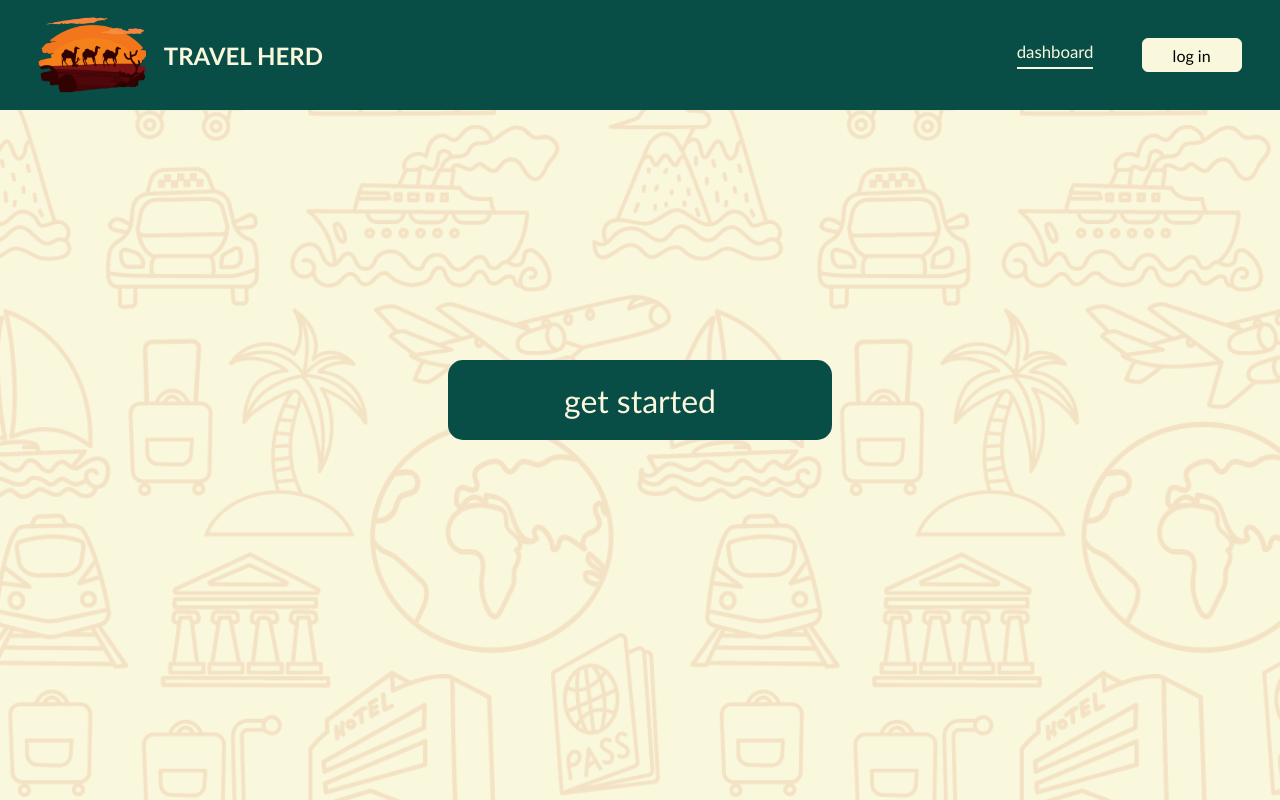
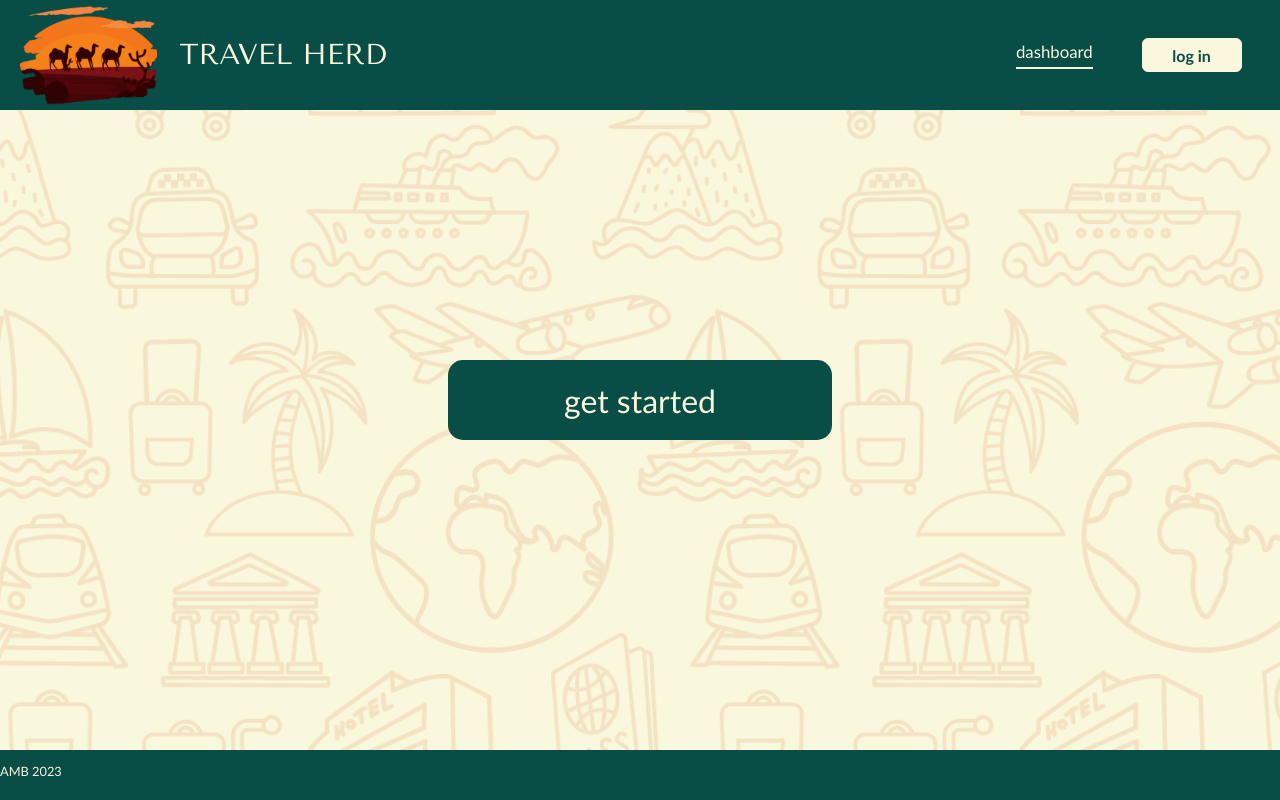
Before and after one commit to SchoolOfCode/bc13_final-project_front-end-amb, a React (Create React App) app: page / in a window 1280 px wide. Shown: the top 800 px of the page. Built offline with nearby package versions, Linux system fonts and the light colour scheme.

Commit message:
card colour changed and footer added

```diff
--- a/src/components/CreateTrip/createTrip.tsx
+++ b/src/components/CreateTrip/createTrip.tsx
@@ -34,7 +34,7 @@ function onSubmit(data:any) {
         <Navbar></Navbar>
     </div> */}
 
-    <h1>Create Trip </h1>
+    <h1>create trip </h1>
 
     <form className="create-trip-item" onSubmit={handleSubmit(onSubmit)}>
     <div className="create-trip-form">
--- a/src/components/Dashboard/dashboard.tsx
+++ b/src/components/Dashboard/dashboard.tsx
@@ -8,6 +8,8 @@ import { useAuth0 } from "@auth0/auth0-react";
 import Login from "../Login/login";
 //import LogoutButton from "../LogoutButton/LogoutButton";
 import Navbar from "../NavBar/NavBar";
+import Footer from "../Footer/footer";
+
 import { AiOutlineUsergroupAdd } from "react-icons/ai";
 import { IoMdCreate } from "react-icons/io";
 import { ImBinoculars } from "react-icons/im";
@@ -68,6 +70,7 @@ const Dashboard = () => {
             <p>trips</p>
           </div>
         </div>
+        <Footer></Footer>
       </section>
 
       <div className={ page === "login" ? "open" : "closed" }>
--- /dev/null
+++ b/src/components/Footer/footer.css
@@ -0,0 +1,19 @@
+footer{
+    width: 100%;
+    height: 50px;
+    display: flex;
+    position: relative;
+    background-color: var(--green);
+    z-index: 3;
+}
+
+.footer-right{
+    color: var(--beige);
+    font-size: 0.8em;
+    justify-content: flex-end;
+    gap:8%;
+    padding: 0 3% 0 0;
+    float: right;
+    text-align: right;
+    margin-right: 30px;
+}
--- /dev/null
+++ b/src/components/Footer/footer.tsx
@@ -0,0 +1,38 @@
+import './footer.css';
+
+const Footer = () => {
+    return (
+        <footer className="footer">
+                <div className="footer-right">
+                    <p>AMB 2023</p>
+                </div>
+            </footer>
+    );
+    }
+
+export default Footer;
+
+
+    //     <div id="nav-left">
+    //       <img
+    //         className="logo"
+    //         src={logo}
+    //         alt="camels walking off into distance"
+    //       ></img>
+    //       <h2 className="text">TRAVEL HERD</h2>
+    //     </div>
+    //     <div id="nav-right">
+    //       <div
+    //         onClick={() => {
+    //           pageSelect("dashboard");
+    //         }}
+    //         id="dashboard-link-container"
+    //       >
+    //         <span className="dashboard-btn">dashboard</span>
+    //         <span className="underline"></span>
+    //       </div>
+
+    //       <AuthButtons />
+    //     </div>
+    //     {/* <button className ="button-24">Log in</button> */}
+    //   </nav>
--- a/src/components/JoinTripPage/joinTrip.tsx
+++ b/src/components/JoinTripPage/joinTrip.tsx
@@ -24,7 +24,7 @@ function handleSubmit(e:any) {
         </div> */}
 
 
-        <h2>join trip</h2>
+        <h1>join trip</h1>
 
         <form className="join-form-item" onSubmit={handleSubmit}>
             <label>Enter trip ID:
--- a/src/components/NavBar/NavBar.css
+++ b/src/components/NavBar/NavBar.css
@@ -16,9 +16,9 @@ nav {
   display: flex;
   justify-content: flex-start;
   align-items: center;
-  gap:3%;
+  gap:2%;
   flex-basis:50%;
-  padding: 0 0 0 3%;
+  padding: 0 0 0 1.5%;
 }
 
 #nav-right {
@@ -30,14 +30,26 @@ nav {
 }
 
 .logo{
-max-height:70%;
+max-height:90%;
+}
 
-}
+
 
 h2 {
     margin:0;
     color: var(--beige);
 
+}
+
+.text{
+  font-family: 'Tenor Sans', sans-serif;
+  color: var(--beige);
+  font-size: 1.8em;
+  top: 50%;
+  justify-content: left;
+  line-height: 110px;
+  margin-left: 10px;
+  font-weight: normal;
 }
 
 .dashboard-btn {
@@ -79,6 +91,8 @@ h2 {
     width: 100px;
     border-radius: 6px;
     font: var(--font);
+    color: var(--green);
+    font-weight: bold;
 
   }
 
@@ -128,12 +142,4 @@ nav .menu-text a:hover {
   max-height: 80%;
 }
 
-.text{
-  font-family: 'Tenor Sans', sans-serif;
-  color: var(--beige);
-  font-size: 2em;
-  top: 50%;
-  justify-content: left;
-  line-height: 110px;
-  margin-left: 10px;
-} */
+ */
--- a/src/components/ViewTripsPage/TripCard/TripCard.css
+++ b/src/components/ViewTripsPage/TripCard/TripCard.css
@@ -1,11 +1,14 @@
 .trip-card {
     width: 250px;
     height: 150px;
-    background-color: var(--light-orange);
     display: flex;
     justify-content: center;
     align-items: center;
     margin: 20px;
     border: 4px solid var(--red-brown);
     border-radius: var(--border-radius);
-}
+    background-color: var(--red-brown);
+    color: var(--beige);
+    background-image: url(../../../../src/images/travel-bg.png);
+    background-size: cover;
+    }
--- a/src/components/ViewTripsPage/viewTripsPage.css
+++ b/src/components/ViewTripsPage/viewTripsPage.css
@@ -17,3 +17,16 @@
     flex-direction: row;
     margin-bottom: 0;
 }
+.trip-card {
+    background: var(--red-brown);
+    color: var(--beige);
+    border: 3px solid var(--red-brown);
+}
+
+.trip-card:hover{
+        background-color: var(--green);
+        color: var(--beige);
+        border: 3px solid var(--green);
+        cursor: pointer;
+        background-image: none;
+}
--- a/src/components/ViewTripsPage/viewTripsPage.tsx
+++ b/src/components/ViewTripsPage/viewTripsPage.tsx
@@ -85,16 +85,16 @@ const ViewTrips = (props:any) => {
 
 
     return (
+
        <div className='view-trips-div'>
+        <h1>your trips</h1>
 
-
-       <div className="view-trip-form-item">
+        <div className="view-trip-form-item">
 
             {tripsArr.map((trip) => {
                 return (<div key={Math.random() * 10000}>
 
-
-                    <TripCard tripDetails={props.setTripDetails} handlePage={props.pageSelect} trip={trip}></TripCard>
+                    <TripCard className="trip-card" tripDetails={props.setTripDetails} handlePage={props.pageSelect} trip={trip}></TripCard>
 
                 </div>)
             })}
```
